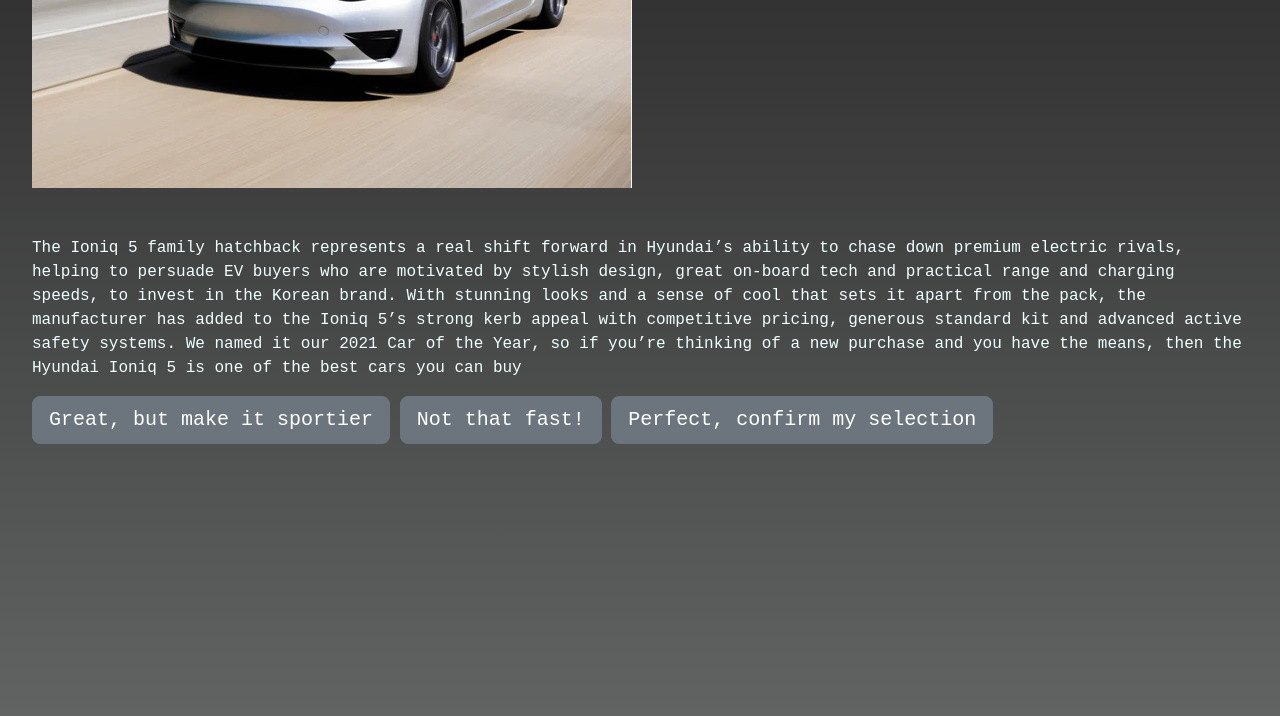
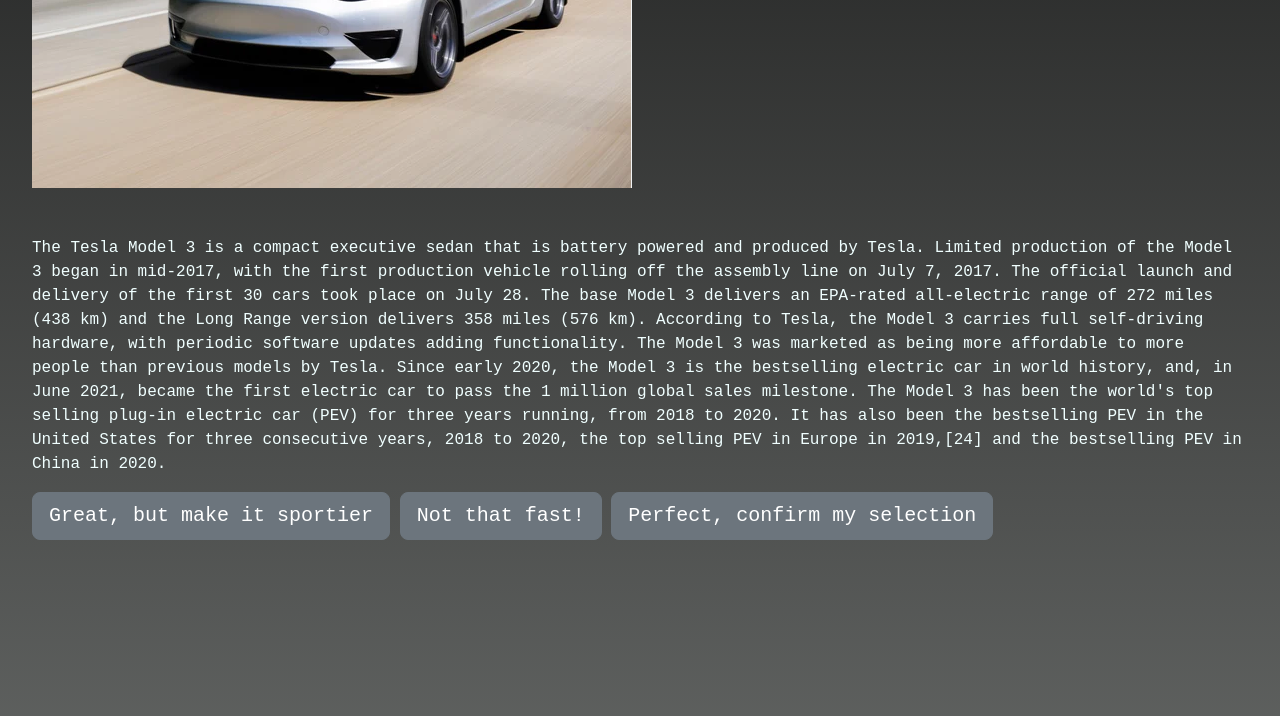
Before and after one commit to CaptainCavalier/SKYFinalProject, a Flask app: page /model3 in a window 1280 px wide. Shown: the part 744-1460 px from the top of the page. Run offline with Flask 2, Linux system fonts and the light colour scheme.

Commit message:
james updated

```diff
--- a/application/templates/model3.html
+++ b/application/templates/model3.html
@@ -17,14 +17,20 @@
 <img src="{{ url_for('static', filename='images/model3.png') }}" />
 
 <br><br><br>
-<p>The Ioniq 5 family hatchback represents a real shift forward in Hyundai’s ability to chase
-    down premium electric rivals, helping to persuade EV buyers who are motivated by stylish design,
-    great on-board tech and practical range and charging speeds, to invest in the Korean brand.
-With stunning looks and a sense of cool that sets it apart from the pack, the
-    manufacturer has added to the Ioniq 5’s strong kerb appeal with competitive pricing,
-    generous standard kit and advanced active safety systems. We named it our 2021 Car of the Year,
-    so if you’re thinking of a new purchase and you have the means,
-    then the Hyundai Ioniq 5 is one of the best cars you can buy</p>
+<p> The Tesla Model 3 is a compact executive sedan that is battery powered and produced by Tesla.
+    Limited production of the Model 3 began in mid-2017, with the first production vehicle rolling
+    off the assembly line on July 7, 2017. The official launch and delivery of the first 30 cars took
+    place on July 28.
+    The base Model 3 delivers an EPA-rated all-electric range of 272 miles (438 km) and the Long Range
+    version delivers 358 miles (576 km). According to Tesla, the Model 3 carries full self-driving hardware,
+    with periodic software updates adding functionality.
+    The Model 3 was marketed as being more affordable to more people than previous models by Tesla. Since early 2020,
+    the Model 3 is the bestselling electric car in world history, and, in June 2021, became the first electric car
+    to pass the 1 million global sales milestone. The Model 3 has been the world's top selling plug-in electric car
+    (PEV) for three years running, from 2018 to 2020. It has also been the bestselling PEV in the United States for three
+    consecutive years, 2018 to 2020, the top selling PEV in Europe in 2019,[24] and the bestselling PEV in China
+    in 2020.
+</p>
 
 <a href="http://127.0.0.1:8000/models"><button type="button" class="btn btn-secondary btn-lg">Great, but make it sportier</button></a>
 <a href="http://127.0.0.1:8000/ioniq"><button type="button" class="btn btn-secondary btn-lg">Not that fast!</button></a>
```
